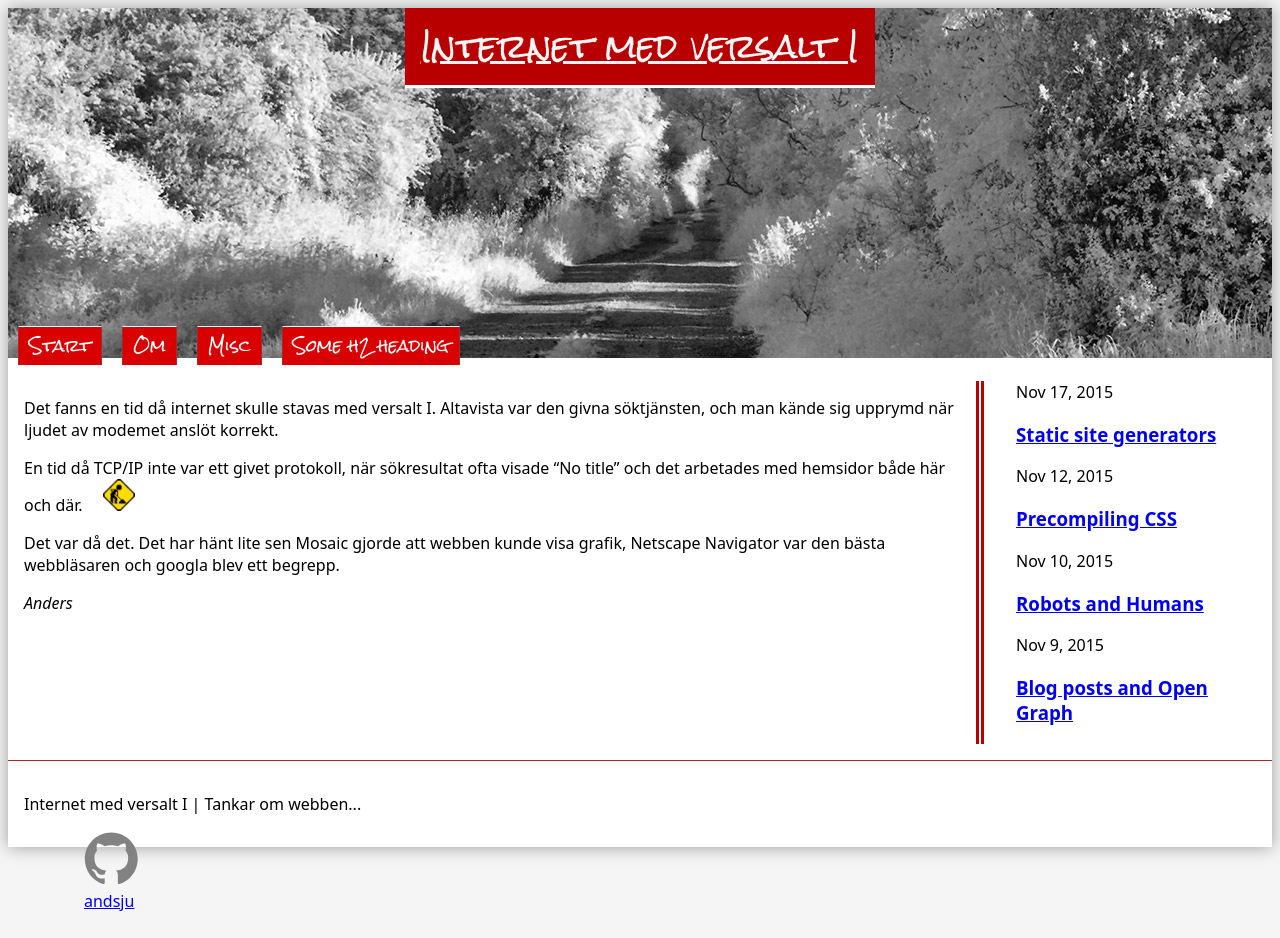
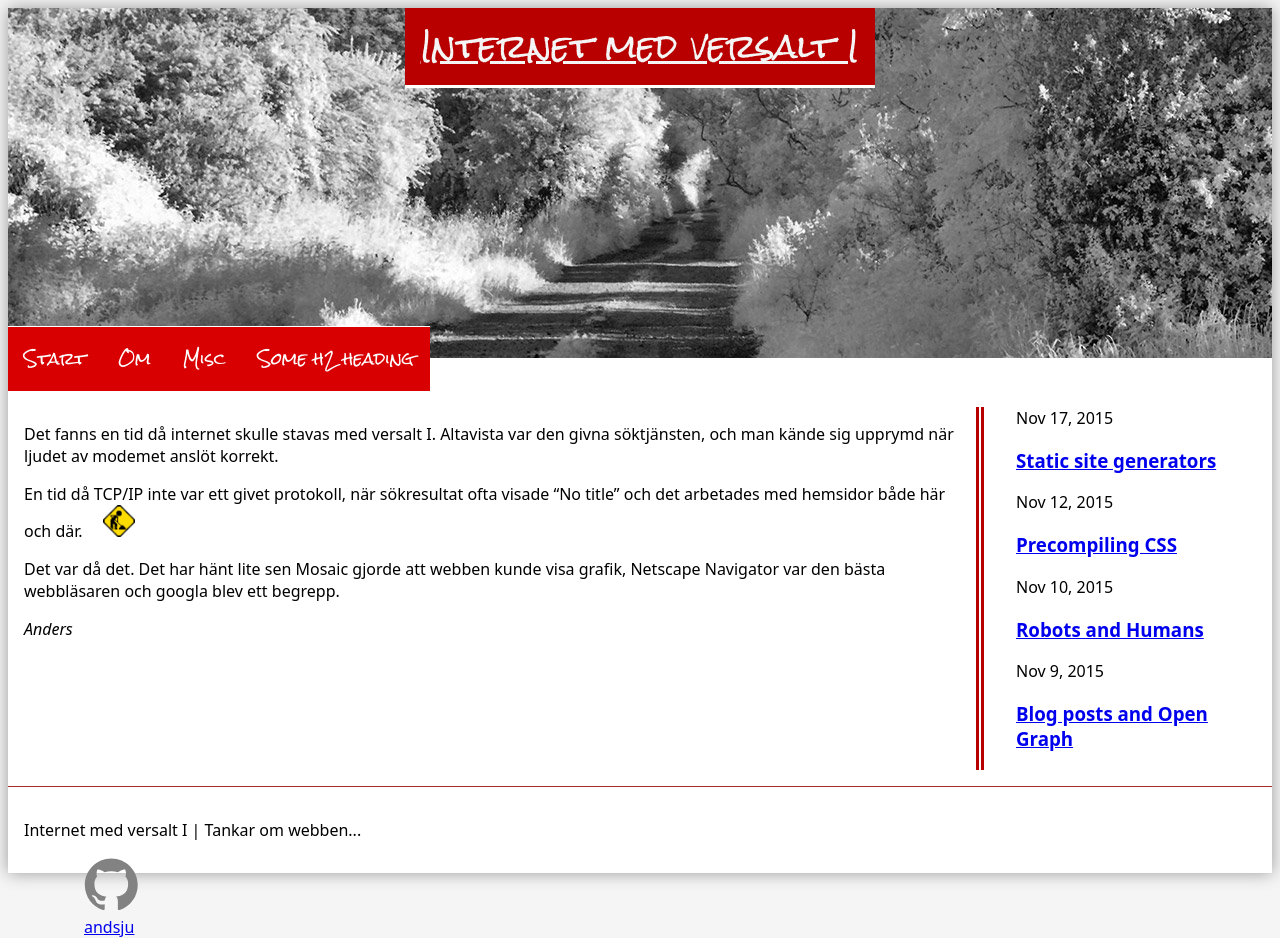
Before and after one commit to andsju/andsju, a Jekyll site: the page built from index.md, in a window 1280 px wide. Built offline with Jekyll 4.4.1, drawn with Linux system fonts in a browser that asks for light colours; before the commit the page ends 912 px from its top, so only the background shows below that.

Commit message:
HTML semantics

```diff
--- a/css/style.css
+++ b/css/style.css
@@ -64,10 +64,9 @@ a.site-title {
     float:left;
     background: #D80000;
     border-top: 1px solid #FFF;
-    border-left: 1px solid var(--main-bg-color);
-    border-right: 1px solid var(--main-bg-color);
-    padding: 0 10px;
-    margin: 0 10px;
+    padding: 0 1rem;
+    line-height: 4rem;
+    /* margin: 0 10px; */
 
 }
 
@@ -79,7 +78,6 @@ a.site-title {
 .site-nav ul li a {
     color: #fff;
     font-family: 'Rock Salt', cursive;
-    font-size: 1em;
     display: block;
     text-decoration: none;
 }
```
